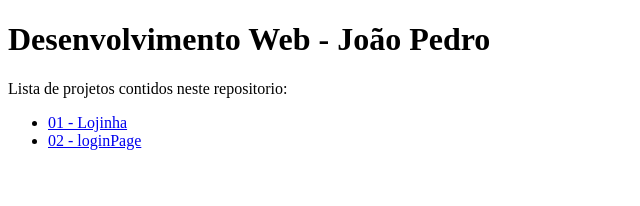
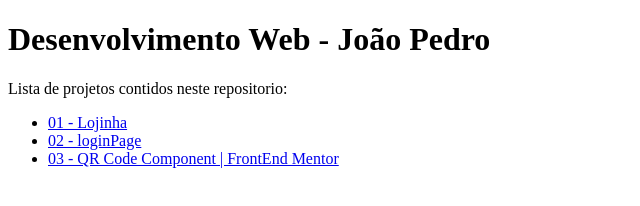
Before and after one commit to Joa6-Pedro/Desenvolvimento_Web, a plain HTML site: page index.html in a window 1280 px wide. Shown: the whole page, without its empty margins (0-640 px from the left). Drawn offline with Linux system fonts and the light colour scheme.

Commit message:
Add link to QR Code Component project

```diff
--- a/index.html
+++ b/index.html
@@ -10,6 +10,7 @@
     <ul>
         <li><a href="./01-lojinha/">01 - Lojinha</a></li>
         <li><a href="./02-loginPage/">02 - loginPage</a></li>
+        <li><a href="./03-qr-code-component-main">03 - QR Code Component | FrontEnd Mentor</a></li>
     </ul>
 </body>
 </html>
```
